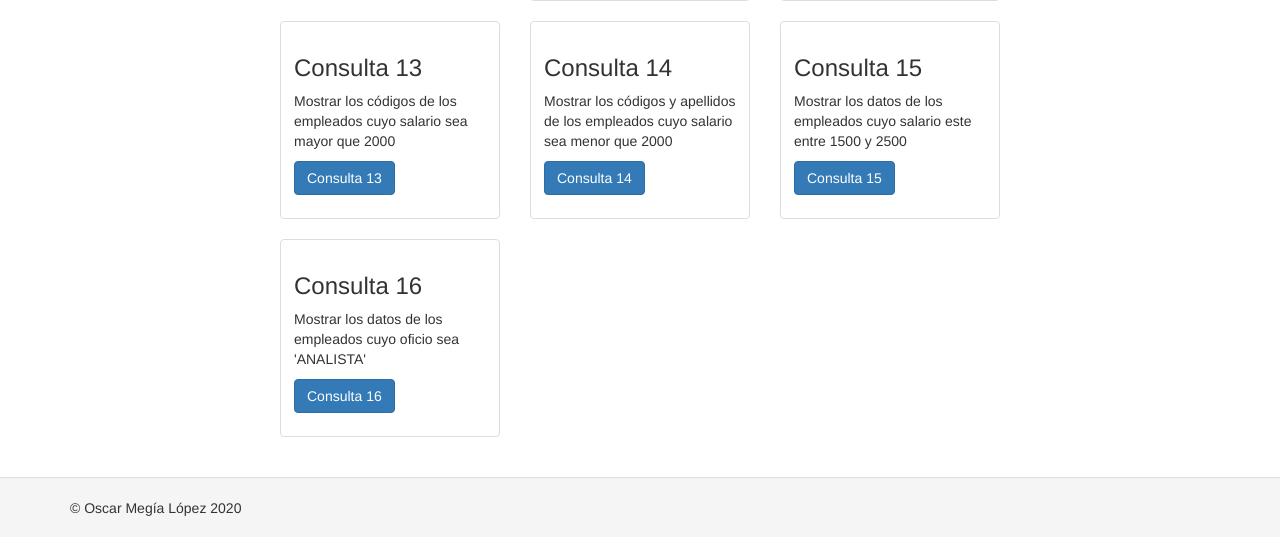
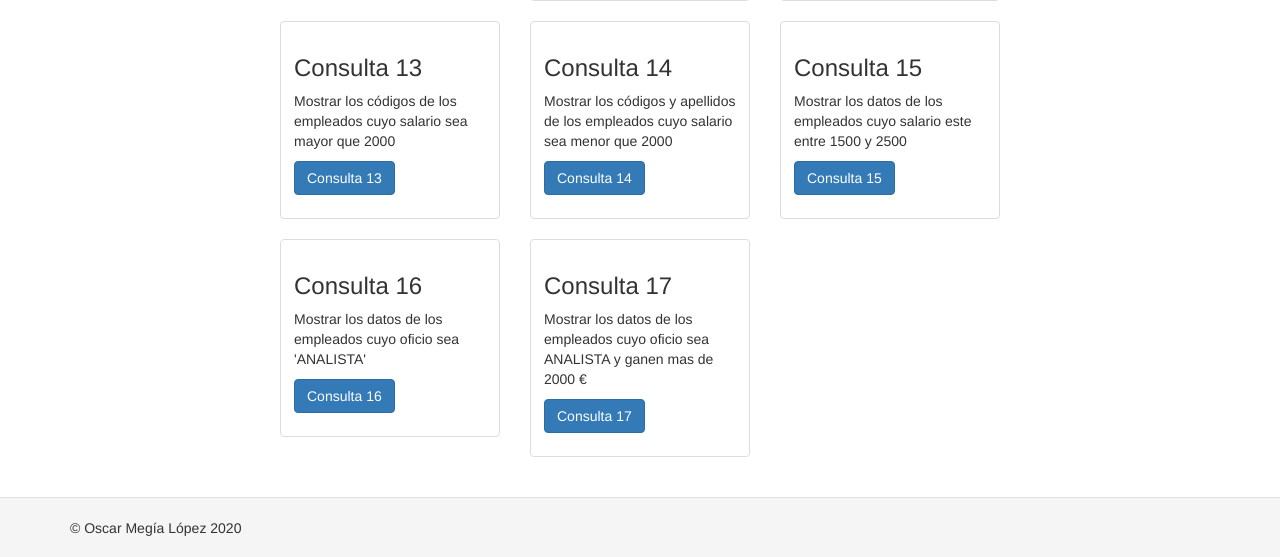
Before and after one commit to OscarAlpe/practica1yii, a Yii app: template views/site/index.php in a window 1280 px wide. Shown: the part 963-1520 px from the top of the page. Before the commit the page ends 1479 px from the top, so only its background shows below. Run offline with PHP 8.4 and a stand-in for Yii, Linux system fonts and the light colour scheme; the template is opened without the code that fills it, so the values that code supplies are empty; some libraries are stand-ins or nearby versions.

Commit message:
Consulta 17: Mostrar los datos de los empleados cuyo oficio sea ANALISTA y ganen mas de 2000 €

```diff
--- a/views/site/index.php
+++ b/views/site/index.php
@@ -149,6 +149,8 @@ use yii\helpers\Html;
           </div>
         </div>
       </div>
+    </div>
+    <div class="row">
       <div class="col-sm-4">
         <div class="thumbnail">
           <div class="caption">
@@ -158,5 +160,14 @@ use yii\helpers\Html;
           </div>
         </div>
       </div>
+      <div class="col-sm-4">
+        <div class="thumbnail">
+          <div class="caption">
+            <h3>Consulta 17</h3>
+            <p>Mostrar los datos de los empleados cuyo oficio sea ANALISTA y ganen mas de 2000 €</p>
+            <p><?= Html::a('Consulta 17', ['/site/consulta17'], ['class'=>'btn btn-primary grid-button']) ?></p>
+          </div>
+        </div>
+      </div>
     </div>
 </div>
```
Also changed, not shown: controllers/SiteController.php (+18 -0 lines).
